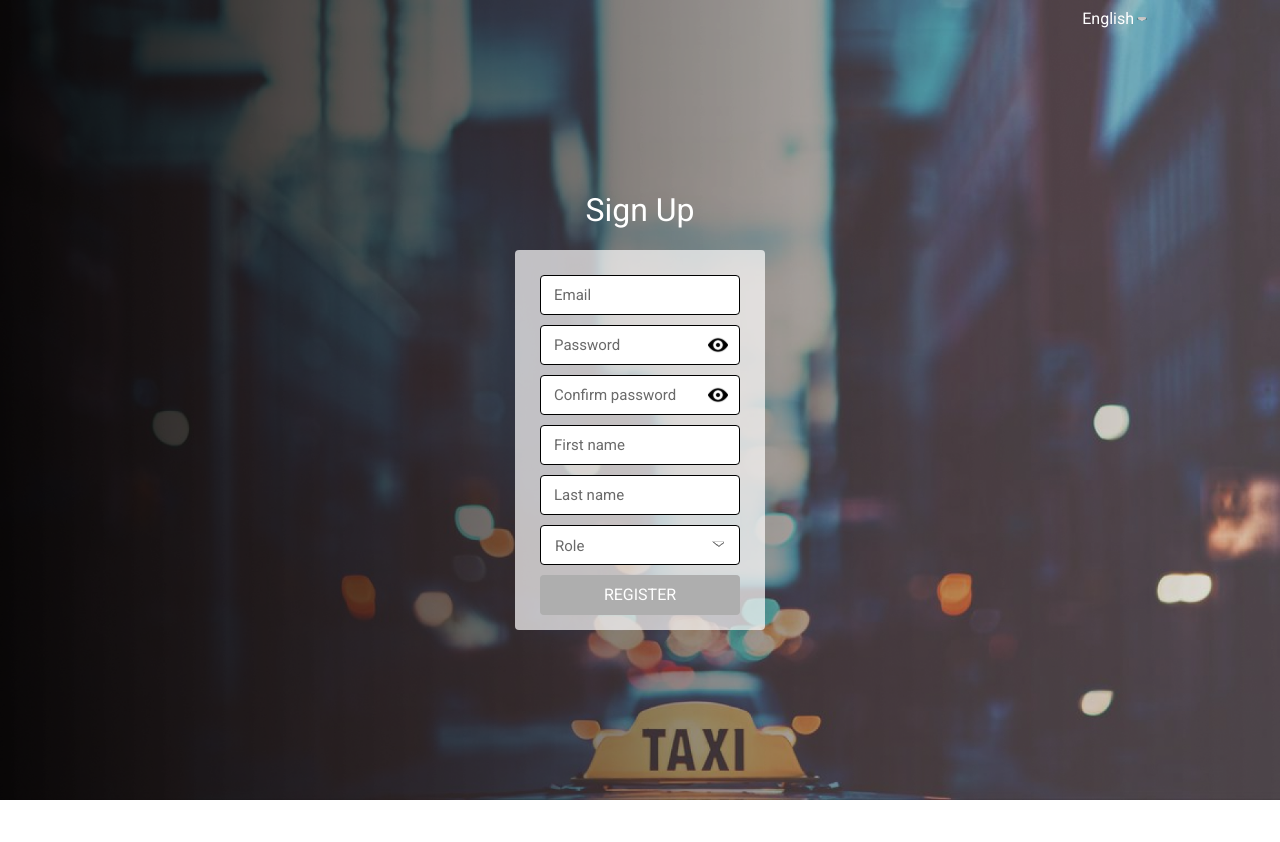
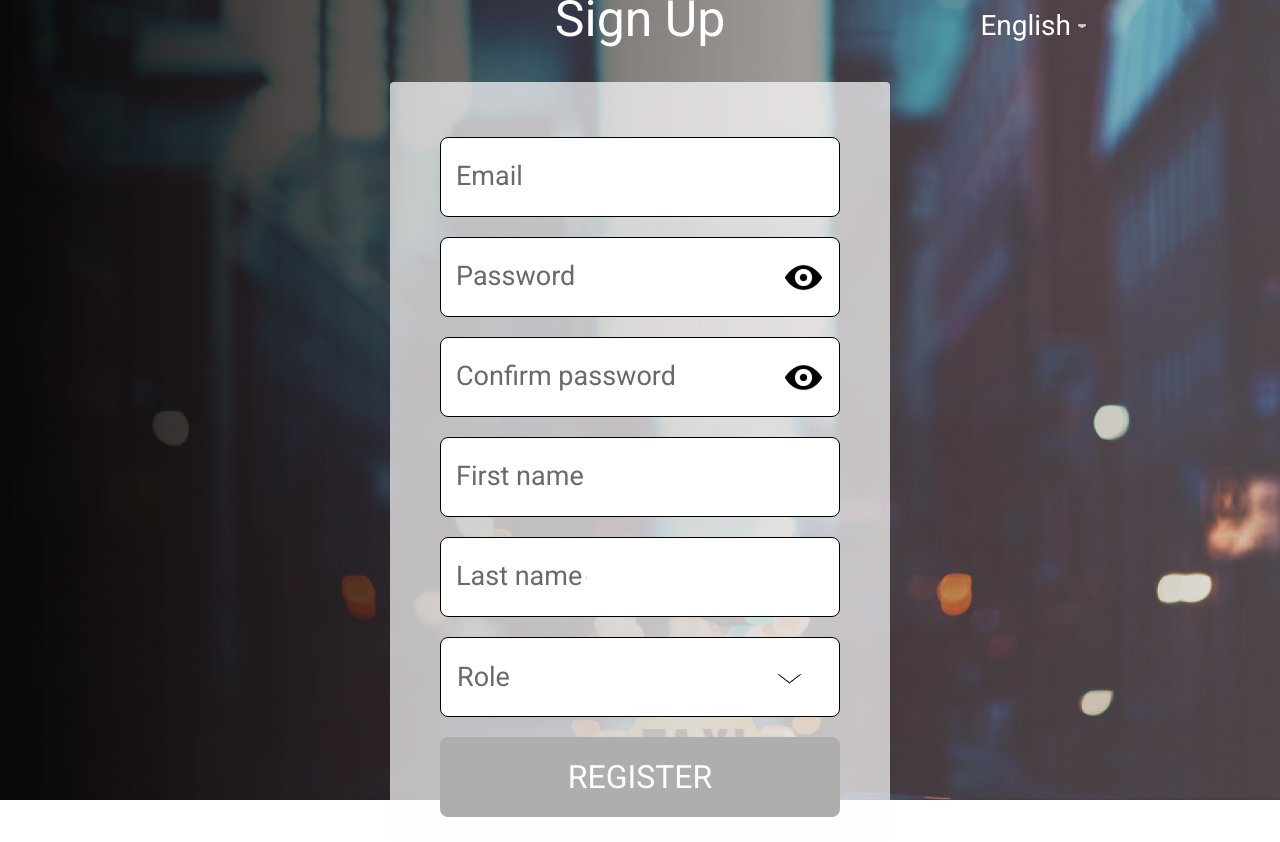
Before and after one commit to grigory-lebedev-usa/circle-ci-e2e-tests, a React (Create React App) app: page / in a window 1280 px wide. Before the commit the page ends 800 px from the top, so only its background shows below. Built offline with nearby package versions, Linux system fonts and the light colour scheme.

Commit message:
fixed size controls [TAXIT-43]

```diff
--- a/src/components/Header/components/Navigation/navigation.module.css
+++ b/src/components/Header/components/Navigation/navigation.module.css
@@ -1,7 +1,7 @@
 .dropdown__block {
   position: absolute;
   top: 10px;
-  right: 130px;
+  right: 190px;
 }
 
 .logout__block {
--- a/src/components/SignUpForm/sign-up-form.module.css
+++ b/src/components/SignUpForm/sign-up-form.module.css
@@ -12,7 +12,7 @@
 }
 
 .form__container {
-  padding: 15px 25px 65px 25px;
+  padding: 35px 50px 125px 50px;
   background: rgba(255, 254, 254, 0.7);
   border-radius: 4px;
   position: relative;
@@ -24,6 +24,7 @@
 .form__title {
   color: #fff;
   font-weight: 400;
+  font-size: 50px;
 }
 
 .car__block {
@@ -37,17 +38,15 @@
 
 .button {
   position: absolute;
-  bottom: 15px;
+  bottom: 25px;
   margin: 0 auto;
-  left: 0;
-  right: 0;
   text-align: center;
 }
 
 .error {
   color: #FC004C;
-  font-size: 12px;
+  font-size: 24px;
   margin: 5px 0px 0px 5px;
   display: block;
-  width: 200px;
+  width: 400px;
 }
--- a/src/shared/components/DropDown/drop-down.module.css
+++ b/src/shared/components/DropDown/drop-down.module.css
@@ -13,9 +13,11 @@
 
 .dropdown__text {
   color: #fff;
+  font-size: 28px;
 }
 
 .dropdown__arrow_down {
+  margin-left: 3px;
   width: 16px;
   height: 4px;
   background-image: url(/public/img/dropdown__arrow_down.svg);
@@ -27,7 +29,7 @@
   position: absolute;
   box-sizing: border-box;
   top: calc(100% + 5px);
-  right: calc(-14%);
+  right: calc(-9%);
   padding: 0;
   margin: 0;
   z-index: 2;
@@ -35,8 +37,8 @@
 
 .dropdown__item {
   position: relative;
-  width: 120px;
-  height: 40px;
+  padding: 10px 30px;
+  font-size: 28px;
   list-style-type: none;
   background: #3E3436;
   box-sizing: border-box;
--- a/src/shared/components/form-elements/FormButton/form-button.module.css
+++ b/src/shared/components/form-elements/FormButton/form-button.module.css
@@ -1,14 +1,15 @@
 .button {
-  width: 200px;
-  height: 40px;
+  width: 400px;
+  height: 80px;
   cursor: pointer;
   text-align: center;
   text-transform: uppercase;
-  border-radius: 4px;
+  border-radius: 8px;
   background: #00A1E6;
   border: none;
   color: #FFF;
   margin-top: 10px;
+  font-size: 32px;
   transition: 0.2s ease;
 }
 
--- a/src/shared/components/form-elements/FormInput/form-input.module.css
+++ b/src/shared/components/form-elements/FormInput/form-input.module.css
@@ -6,9 +6,9 @@
 
 .input__container {
   position: relative;
-  width: 200px;
-  height: 40px;
-  margin-top: 10px;
+  width: 400px;
+  height: 80px;
+  margin-top: 20px;
 }
 
 .input {
@@ -17,11 +17,11 @@
   left: 0;
   width: 100%;
   height: 100%;
-  font-size: 13px;
+  font-size: 27px;
   border: 1px solid var(--general-color);
-  border-radius: 4px;
+  border-radius: 8px;
   outline: 0px;
-  padding: 12px 10px;
+  padding: 24px 20px;
   box-sizing: border-box;
   background: #FFF;
   z-index: 1;
@@ -34,27 +34,27 @@
 
 .input__label {
   position: absolute;
-  top: 12px;
-  left: 10px;
+  top: 24px;
+  left: 12px;
   padding: 0 4px;
   background: #FFF;
   color: #6A6A6A;
-  font-size: 15px;
+  font-size: 27px;
   z-index: 10;
   transition: all 0.2s ease-in-out;
 }
 
 .input:focus + .input__label {
-  transform: translate(-4px, -18px);
+  transform: translate(-0px, -36px);
   background: linear-gradient(180deg, transparent 40%, #FFF 20%, #FFF 20% );
-  font-size: 13px;
+  font-size: 25px;
   color: var(--focus-and-hover-color);
 }
 
 .input:not(:placeholder-shown).input:not(:focus) + .input__label {
-  transform: translate(-4px, -18px);
+  transform: translate(-0px, -36px);
   background: linear-gradient(180deg, transparent 40%, #FFF 20%, #FFF 20% );
-  font-size: 13px;
+  font-size: 25px;
   color: var(--general-color);
 }
 
@@ -76,10 +76,8 @@
 
 .button__container {
   position: absolute;
-  top: 2px;
-  right: 4px;
-  width: 36px;
-  height: 36px;
+  top: 22px;
+  right: 18px;
   border-radius: 50%;
   display: flex;
   align-items: center;
@@ -90,8 +88,8 @@
 
 .password__button {
   border: 0;
-  width: 20px;
-  height: 20px;
+  width: 37px;
+  height: 37px;
   background-color: #FFF;
   background-image: url(/public/img/view.svg);
   background-size: cover;
--- a/src/shared/components/form-elements/FormSelect/form-select.module.css
+++ b/src/shared/components/form-elements/FormSelect/form-select.module.css
@@ -7,13 +7,13 @@
 }
 
 .dropdown__container {
-  margin-top: 10px;
+  margin-top: 20px;
   position: relative;
-  width: 200px;
-  height: 40px;
+  width: 400px;
+  height: 80px;
   border: 1px solid var(--general-color);
   background: var(--bg-color);
-  border-radius: 4px;
+  border-radius: 8px;
   box-sizing: border-box;
   z-index: 2;
   cursor: pointer;
@@ -47,37 +47,37 @@
 
 .dropdown__label {
   position: absolute;
-  top: 12px;
-  left: 10px;
+  top: 24px;
+  left: 12px;
   background-color: var(--bg-color);
   padding: 0px 4px;
   color: #6A6A6A;
-  font-size: 15px;
+  font-size: 27px;
   z-index: 10;
   transition: all 0.2s ease-in-out;
   cursor: pointer;
 }
 
 .dropdown__label_active {
-  transform: translate(-4px, -20px);
+  transform: translate(-0px, -40px);
   background: linear-gradient(180deg, transparent 45%, #FFF 32%, #FFF 32%);
-  font-size: 13px;
+  font-size: 27px;
   color: var(--general-color);
 }
 
 .dropdown__label_text {
   position: absolute;
-  top: 10px;
+  top: 24px;
   left: 12px;
-  font-size: 15px;
+  font-size: 27px;
 }
 
 .dropdown__icon {
   position: absolute;
-  top: 15px;
-  right: 15px;
-  width: 13px;
-  height: 6px;
+  top: 35px;
+  right: 35px;
+  width: 29px;
+  height: 11px;
   background-image: url(/public/img/arrow_down.svg);
   background-position: 0 0;
   background-size: cover;
@@ -97,8 +97,8 @@
 
 .dropdown__item {
   position: relative;
-  width: 200px;
-  height: 40px;
+  width: 400px;
+  height: 80px;
   list-style-type: none;
   background-color: var(--bg-color);
   border: 1px solid var(--general-color);
@@ -115,7 +115,7 @@
 .dropdown__button {
   display: block;
   position: absolute;
-  top: 12px;
-  left: 10px;
-  font-size: 15px;
+  top: 24px;
+  left: 12px;
+  font-size: 27px;
 }
```
Also changed, not shown: src/components/SignUpForm/SignUpForm.jsx (+6 -1 lines), src/shared/components/form-elements/FormCheckbox/form-checkbox.module.css (+8 -7 lines), public/img/arrow_down.svg, public/img/arrow_up.svg.
